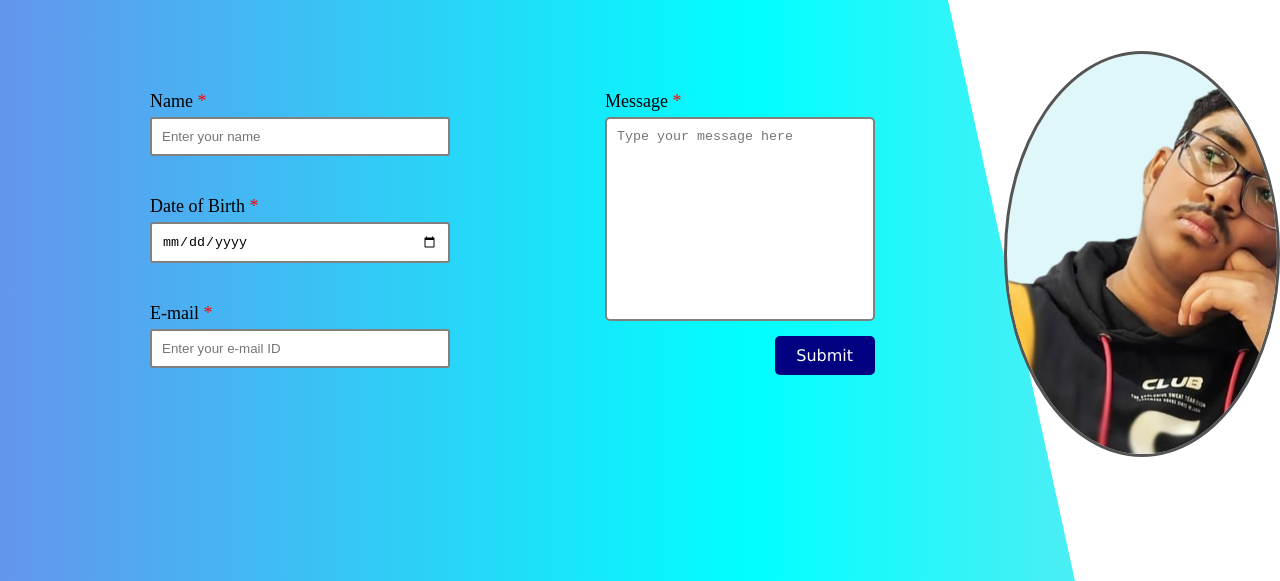
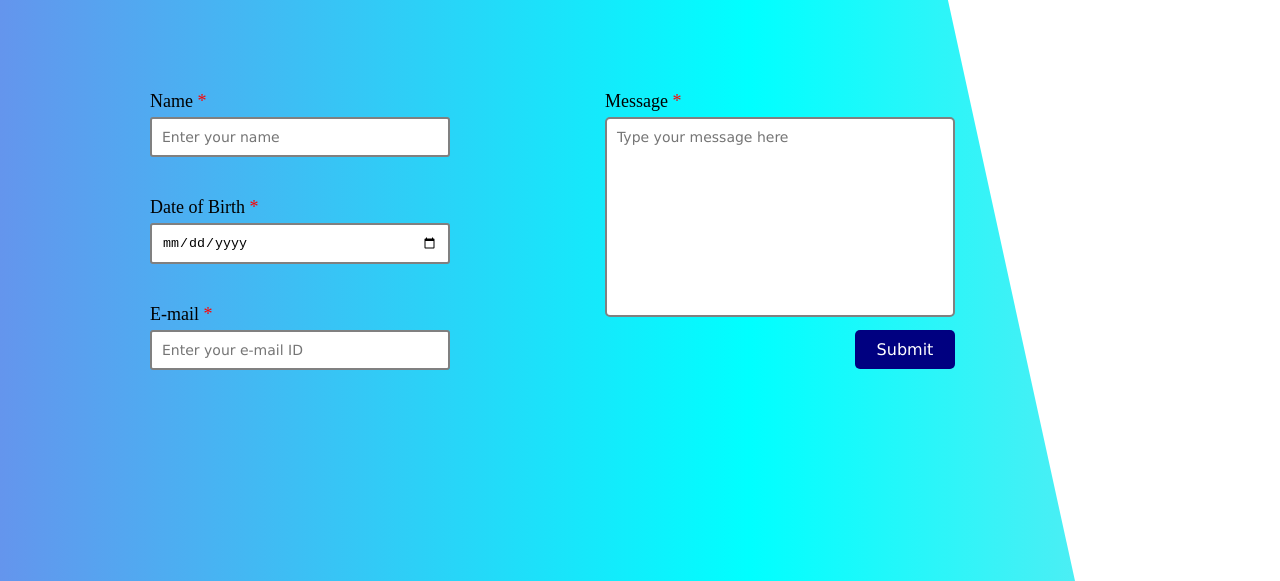
Before and after one commit to SheersakSaha15/My-Projects, a website: page contactme.html in a window 1280 px wide. Shown: the part 219-800 px from the top of the page. Drawn offline with Linux system fonts and the light colour scheme; a web font is replaced by a local one.

Commit message:
responsive builds

```diff
--- a/contactme.css
+++ b/contactme.css
@@ -123,18 +123,21 @@ label {
     margin-top: 40px;
 }
 
+label[for="message"] {
+    margin-top: 40px;
+    margin-left: 250px;
+}
+
 .contact-form {
     display: flex;
     gap: 5px;
 }
 
 .contact-form .left-side,
-.contact-form .right-side,
-.contact-form .far-right-side,
-.contact-form .submit-container {
-    flex: 1;
+.contact-form .right-side {
     display: flex;
     flex-direction: column;
+    position: static;
 }
 
 label[for="name-input"],
@@ -159,31 +162,35 @@ input[type="email"] {
     box-sizing: border-box;
     margin-left: 150px;
     margin-top: 5px;
+    margin-right: -100px;
     cursor: pointer;
 }
 
 textarea {
-    width: 100%;
+    width: 350px;
+    height: 200px;
     padding: 10px;
     border: 2px solid gray;
     border-radius: 5px;
     box-sizing: border-box;
-    margin-left: 150px;
+    margin-left: 250px;
     margin-top: 5px;
     resize: none;
 }
 
-.submit-container {
-    width: 100%;
-    text-align: center;
-    margin-top: 10px;
+:placeholder-shown {
+    font-family: Verdana, Geneva, Tahoma, sans-serif;
+    font-size: 14px;
+    color: darkgray;
 }
 
 button {
     width: 100px;
     margin-top: 275px;
     padding: 10px 20px;
-    margin-left: 45px;
+    margin-left: 500px;
+    text-align: center;
+    margin-top: -5px;
     border: none;
     background: navy;
     color: white;
@@ -198,31 +205,3 @@ button:hover {
     background: blue;
     transition: 0.3 ease;
 }
-
-
-.contact-me-pic {
-    position: absolute;
-    width: 50vh;
-    height: auto;
-    margin-top: -60px;
-    margin-right: -150px;
-    z-index: 2;
-    top: 60px;
-    left: 0px;
-    image-rendering: crisp-edges;
-}
-
-.far-right-side {
-    position: relative;
-    width: 50vh;
-    height: 50vh;
-    border: 5px solid;
-    border-radius: 50%;
-    border-width: 3px;
-    x: 200px;
-    y: 100px;
-    overflow: hidden;
-    z-index: 1;
-    background-color: #e0f7fa;
-    border-color: #555;
-}
--- a/contactme.html
+++ b/contactme.html
@@ -39,13 +39,8 @@
             </div>
             <div class="right-side">
                 <label for="message">Message <span class="ast">*</span></label>
-                <textarea name="message" id="message" rows="12" cols="30" placeholder="Type your message here" required></textarea><br>
-            </div>
-            <div class="submit-container">
+                <textarea name="message" id="message" rows="12" cols="15" placeholder="Type your message here" required></textarea><br>
                 <button type="submit">Submit</button>
-            </div>
-            <div class="far-right-side">
-                <img src="Images/contact me page pic.png" alt="Contact Me Image" class="contact-me-pic">
             </div>
         </form>
         <script src="contactme.js"></script>
```
Also changed, not shown: index.css (+22 -5 lines).
